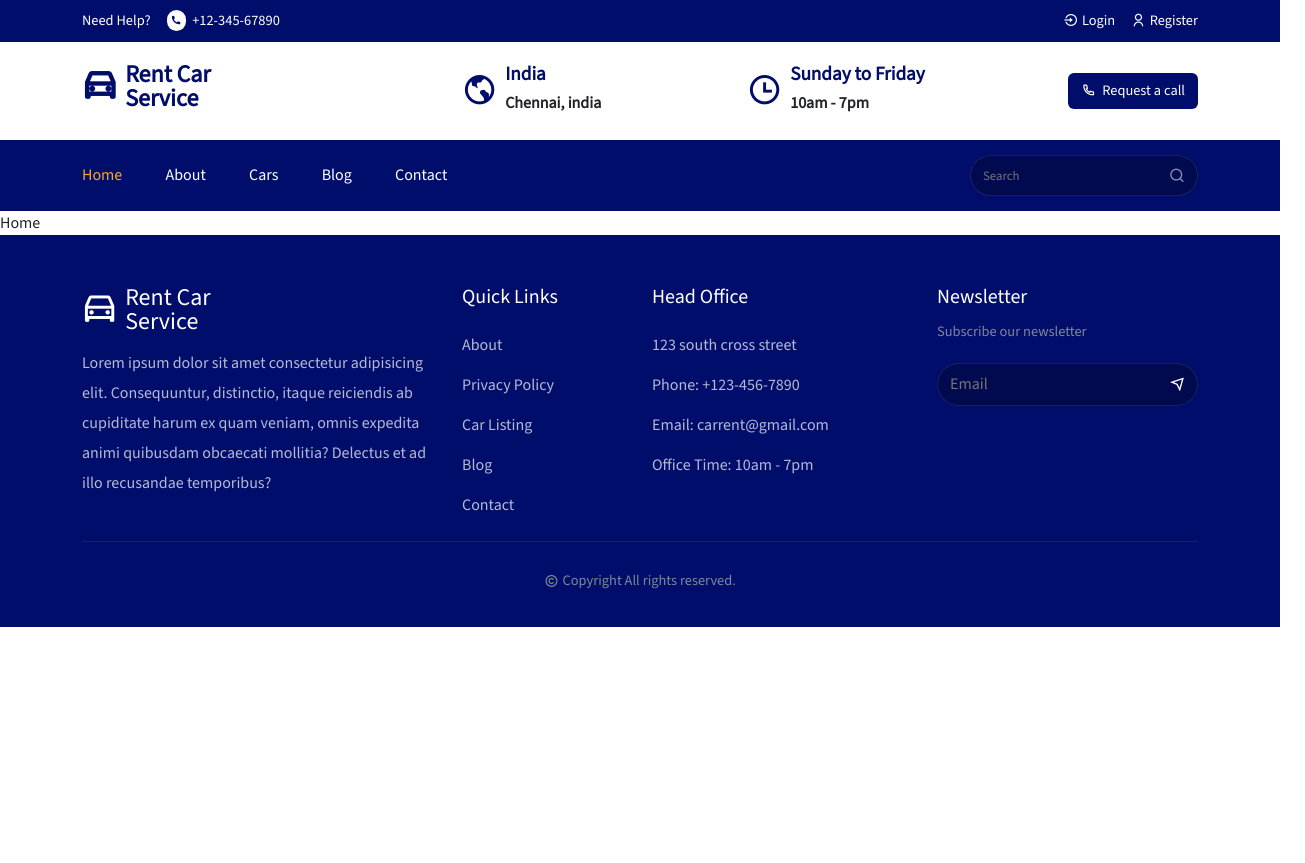
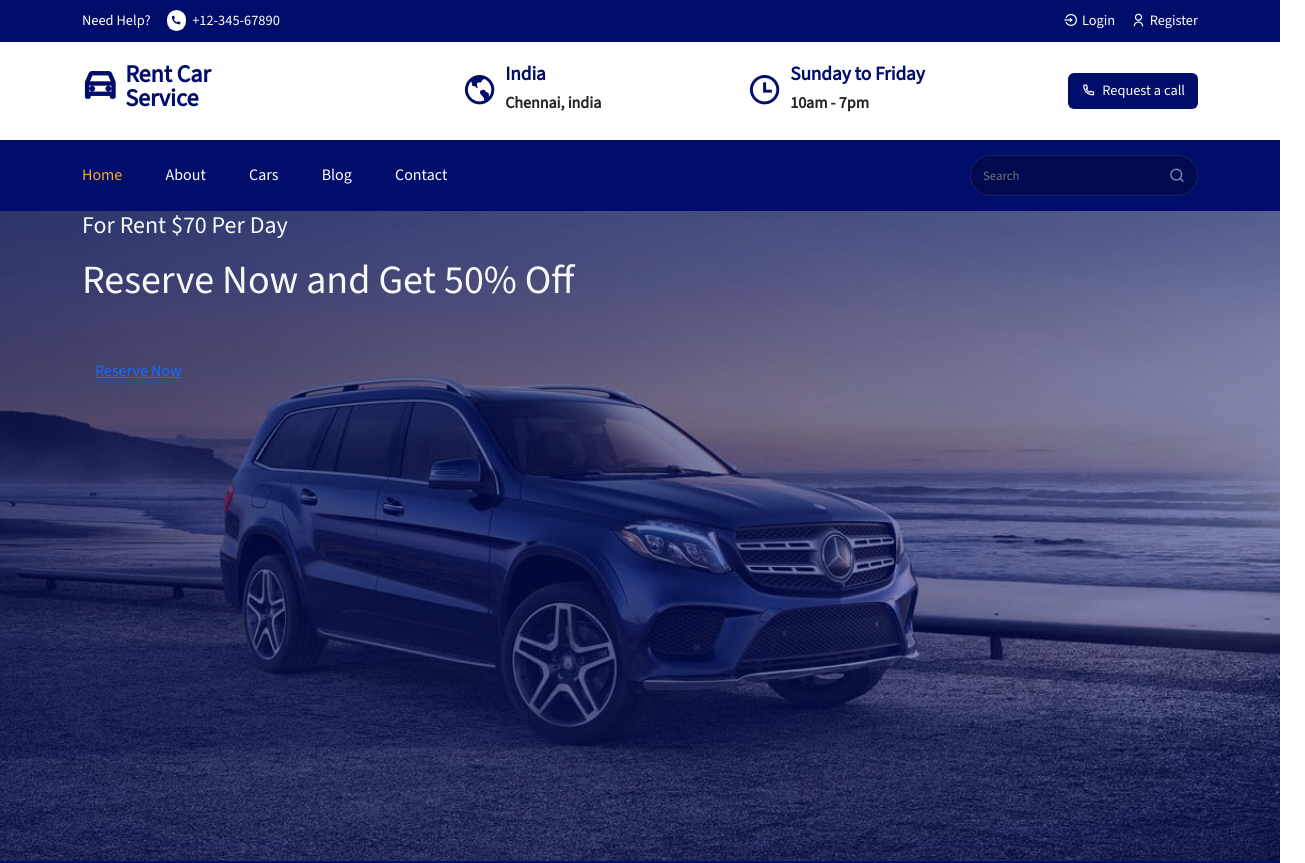
Before and after one commit to navanee1609/car-rent, a React (Create React App) app: page /home in a window 1280 px wide. Shown: the top 863 px of the page, 1305 px wide, since content can reach past the window. Before the commit the page ends 800 px from the top, so only its background shows below. Built offline with nearby package versions, Linux system fonts and the light colour scheme.

Commit message:
styled the home page with background img

```diff
--- /dev/null
+++ b/src/components/Helmet/Helmet.js
@@ -0,0 +1,8 @@
+import React from "react";
+
+const Helmet = (props) => {
+  document.title = "Rent Car Service - " + props.title;
+  return <div className="w-100">{props.children}</div>;
+};
+
+export default Helmet;
--- a/src/components/UI/HeroSlider.jsx
+++ b/src/components/UI/HeroSlider.jsx
@@ -4,7 +4,8 @@ import Slider from "react-slick";
 import { Container } from "reactstrap";
 import { Link } from "react-router-dom";
 
-// import "../../styles/hero-slider.css";
+
+import '../../styles/hero-slider.css'
 
 const HeroSlider = () => {
   const settings = {
--- a/src/pages/Home.jsx
+++ b/src/pages/Home.jsx
@@ -1,9 +1,14 @@
 import React from 'react'
+import HeroSlider from '../components/UI/HeroSlider';
+import Helmet from '../components/Helmet/Helmet';
 
 const Home = () => {
-  return (
-    <div>Home</div>
-  )
+  return <Helmet title='Home' >
+    <section className="p-0 hero__slider-section">
+      <HeroSlider/>
+
+    </section>
+  </Helmet>
 }
 
 export default Home
--- a/src/styles/hero-slider.css
+++ b/src/styles/hero-slider.css
@@ -2,3 +2,31 @@
     max-width: 100%;
     height: 650px;
   }
+
+
+  /* slider image */
+
+
+.slider__item-01 {
+    background: linear-gradient(rgb(0, 13, 107, 0.5), rgb(0, 13, 107, 0.5)),
+      url("../assets/all-images/slider-img/slider-1.jpg");
+    background-position: center;
+    background-repeat: no-repeat;
+    background-size: cover;
+  }
+
+  .slider__item-02 {
+    background: linear-gradient(rgb(0, 13, 107, 0.5), rgb(0, 13, 107, 0.5)),
+      url("../assets/all-images/slider-img/slider-2.jpg");
+    background-position: center;
+    background-repeat: no-repeat;
+    background-size: cover;
+  }
+
+  .slider__item-03 {
+    background: linear-gradient(rgb(0, 13, 107, 0.5), rgb(0, 13, 107, 0.5)),
+      url("../assets/all-images/slider-img/slider-3.jpg");
+    background-position: center;
+    background-repeat: no-repeat;
+    background-size: cover;
+  }
```
